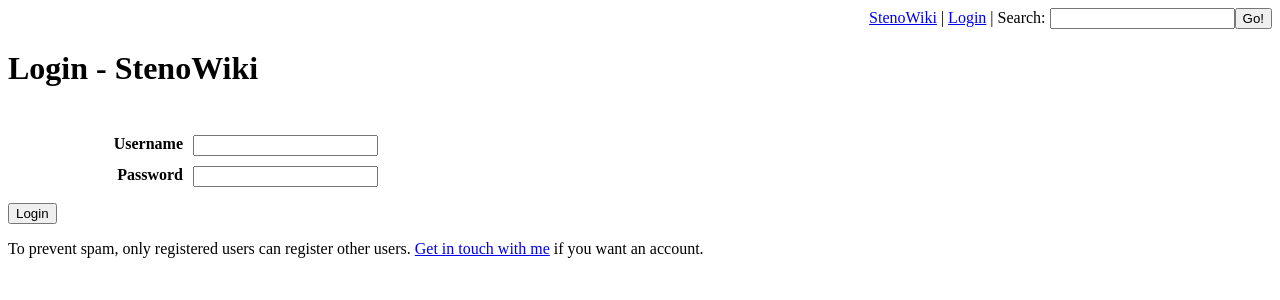
After one commit to ezyang/stenowiki, a Flask app: page /login in a window 1280 px wide. The commit adds this page. Shown: the top 300 px of the page. Run offline with Flask 2, Linux system fonts and the light colour scheme; parts of the project's set-up code (start-up, migrations or seed data) failed here and were passed over; some libraries are stand-ins or nearby versions.

Commit message:
Stuff
Signed-off-by: Edward Z. Yang <ezyang@cs.stanford.edu>

```diff
--- a/stenowiki.py
+++ b/stenowiki.py
@@ -14,6 +14,8 @@
 from flask import Flask, render_template, redirect, url_for, request
 import flask_wtf
 import flask_wtf.csrf
+import flask_login
+from werkzeug.security import generate_password_hash, check_password_hash
 
 from jinja2 import Markup
 
@@ -33,9 +35,12 @@
 app.config.from_object('settings')
 flask_wtf.csrf.CsrfProtect(app)
 
+login_manager = flask_login.LoginManager()
+login_manager.init_app(app)
+
 the_steno = steno.Steno([app.config["DICTIONARY_FILE"]])
 
-engine = sqlalchemy.create_engine('sqlite:////tmp/test.db', convert_unicode=True)
+engine = sqlalchemy.create_engine(app.config["SQLALCHEMY_DATABASE_URI"], convert_unicode=True)
 db_session = sqlalchemy.orm.scoped_session(sqlalchemy.orm.sessionmaker(autocommit=False,
                                          autoflush=False,
                                          bind=engine))
@@ -43,6 +48,97 @@
 Base = sqlalchemy.ext.declarative.declarative_base()
 Base.query = db_session.query_property()
 db = sqlalchemy
+
+class User(Base):
+    __tablename__ = 'users'
+    id = db.Column(db.Integer, primary_key=True)
+    username = db.Column(db.String(20), unique=True)
+    password = db.Column(db.String(64))
+    realname = db.Column(db.String(100))
+    email = db.Column(db.String(100))
+
+    def is_authenticated(self): return True
+    def is_active(self): return True
+    def is_anonymous(self): return False
+    def get_id(self): return self.id
+    def __unicode__(self): return self.username
+
+@login_manager.user_loader
+def load_user(user_id):
+    return db_session.query(User).get(user_id)
+
+class LoginForm(flask_wtf.Form):
+    username = wtforms.TextField(validators=[wtforms.validators.Required()])
+    password = wtforms.PasswordField(validators=[wtforms.validators.Required()])
+    def validate_username(self, field):
+        user = self.get_user()
+        if user is None:
+            raise wtforms.ValidationError('Invalid user')
+        if not check_password_hash(user.password, self.password.data):
+            raise wtforms.ValidationError('Invalid password')
+    def get_user(self):
+        return db_session.query(User).filter_by(username=self.username.data).first()
+
+@app.route('/login', methods=('GET', 'POST'))
+def login():
+    # handle user login
+    form = LoginForm(request.form)
+    if request.method == 'POST' and form.validate():
+        user = form.get_user()
+        flask_login.login_user(user)
+    if flask_login.current_user.is_authenticated():
+        return redirect(url_for('index'))
+    return render_template('login.html', form=form)
+
+@app.route('/logout')
+def logout():
+    flask_login.logout_user()
+    return redirect(url_for('index'))
+
+class UserForm(flask_wtf.Form):
+    realname = wtforms.TextField('Real name (optional)')
+    email = wtforms.TextField('Email', validators=[wtforms.validators.required()])
+    password = wtforms.PasswordField('Password')
+
+@app.route('/user', methods=('GET', 'POST'))
+def user():
+    if not flask_login.current_user.is_authenticated():
+        return "Can't edit user data if not logged in"
+    form = UserForm(request.form, flask_login.current_user)
+    updated = False
+    if request.method == 'POST' and form.validate():
+        flask_login.current_user.realname = form.realname.data
+        flask_login.current_user.email = form.email.data
+        if form.password.data:
+            flask_login.current_user.password = generate_password_hash(form.password.data)
+        db_session.commit()
+        updated = True
+    return render_template('user.html', form=form, updated=updated)
+
+class RegisterForm(flask_wtf.Form):
+    username = wtforms.TextField('User name', validators=[wtforms.validators.required()])
+    realname = wtforms.TextField('Real name (optional)')
+    email = wtforms.TextField('Email', validators=[wtforms.validators.required()])
+    password = wtforms.PasswordField('Password', validators=[wtforms.validators.required()])
+    admin_password = wtforms.PasswordField('Admin password')
+    def validate_login(self, field):
+        if db_session.query(User).filter_by(login=self.login.data).count() > 0:
+            raise validators.ValidationError('Duplicate username')
+
+@app.route('/register', methods=('GET', 'POST'))
+def register():
+    form = RegisterForm(request.form)
+    if request.method == 'POST' and form.validate():
+        if not flask_login.current_user.is_authenticated() and \
+               form.admin_password.data != app.config["ADMIN_PASSWORD"]:
+            return "Only registered users can register users"
+        user = User()
+        form.populate_obj(user)
+        user.password = generate_password_hash(form.password.data)
+        db_session.add(user)
+        db_session.commit()
+        return redirect(url_for('index'))
+    return render_template('register.html', form=form)
 
 class Entry(Versioned, Base):
     __tablename__ = 'entries'
@@ -163,6 +259,8 @@
     form = StrokeForm(request.form, obj=e)
     form.stroke = stroke_text # HACK
     if request.method == 'POST' and form.validate():
+        if not flask_login.current_user.is_authenticated():
+            return "You must be logged in to edit entries"
         if is_default: db_session.add(e)
         e.sound = form.sound.data
         e.content = form.content.data
--- a/stenowiki/steno.py
+++ b/stenowiki/steno.py
@@ -28,11 +28,11 @@
         return self.translator.get_dictionary().reverse_lookup(val)
 
     def translate(self, strokes):
-        output.reset()
+        self.output.reset()
         self.translator.clear_state()
         for s in strokes:
             self.translator.translate(s)
-        return output.get()
+        return self.output.get()
 
 # you could make this more efficient but whatever
 class StringOutput():
--- a/templates/layout.html
+++ b/templates/layout.html
@@ -100,7 +100,14 @@
 </head>
 <body>
   <form method="get" action="{{ url_for("search") }}" style="text-align:right;">
-    <a href="{{ url_for("index") }}">StenoWiki</a> |
+    <a href="{{ url_for("index") }}">StenoWiki</a>
+    |
+    {% if current_user.is_authenticated() %}
+    <strong><a href="{{ url_for("user") }}">{{ current_user.username }}</a></strong> (<a href="{{ url_for("logout") }}">Logout</a>)
+    {% else %}
+    <a href="{{ url_for("login") }}">Login</a>
+    {% endif %}
+    |
     Search: <input type="text" name="word"><input type="submit" value="Go!">
   </form>
   {% block content %}{% endblock %}
--- /dev/null
+++ b/templates/login.html
@@ -0,0 +1,18 @@
+{% extends "layout.html" %}
+{% block title %}
+  Login - StenoWiki
+{% endblock %}
+{% block content %}
+  <h1>Login - StenoWiki</h1>
+    <form method="post" action="">
+      {{ form.csrf_token }}
+      <dl class="forms">
+        {{ render_field(form.username) }}
+        {{ render_field(form.password) }}
+      </dl>
+      <input type="submit" value="Login">
+    </form>
+    <p>To prevent spam, only registered users can register other users.
+    <a href="mailto:ezyang@cs.stanford.edu">Get in touch with me</a> if
+    you want an account.</p>
+{% endblock %}
--- a/templates/stroke.html
+++ b/templates/stroke.html
@@ -25,6 +25,7 @@
     {% endif %}
   </h1>
   {% if action == "edit" %}
+    {% if current_user.is_authenticated() %}
     <form method="post" action="">
       {{ form.csrf_token }}
       <dl class="forms">
@@ -68,6 +69,9 @@
     <p>
     The description box takes <a href="http://daringfireball.net/projects/markdown/syntax">Markdown</a>, but with two enhancements: you can link to strokes using a double curly brace (<code>{{ '{{HAT}}' }}</code>) and words using double square brackets (<code>[[hat]]</code>).
     </p>
+    {% else %}
+    Sorry, you have to be logged in to edit.
+    {% endif %}
   {% else %}
     {% if is_default %}
       <div>
```
Also changed, not shown: templates/register.html (added, +18 -0 lines), templates/user.html (added, +21 -0 lines), 2 other files.
